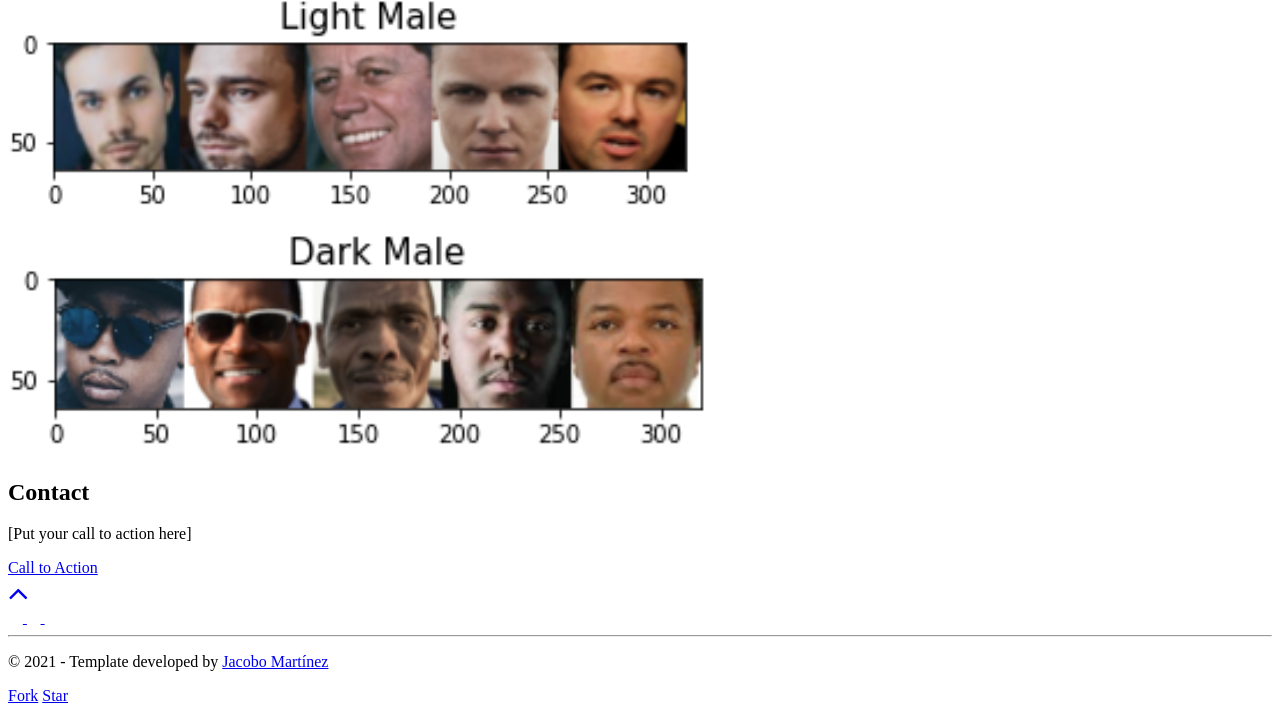
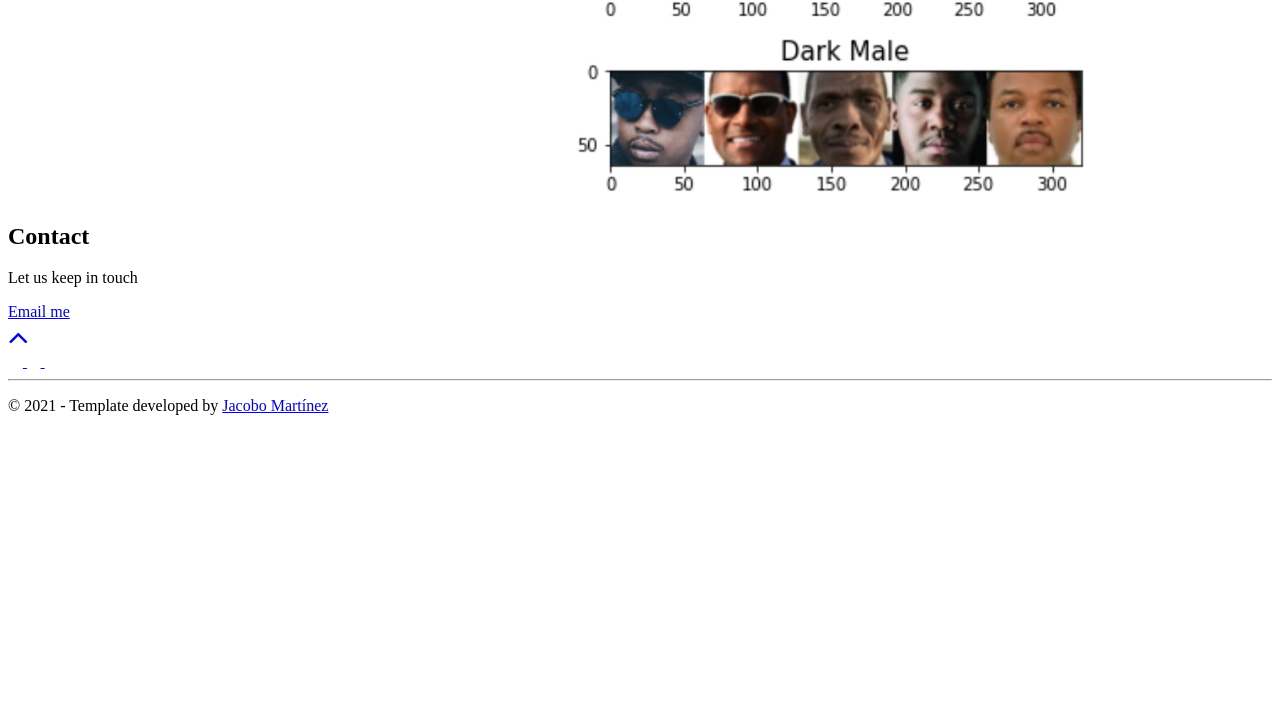
Before and after one commit to AyaAhmed01/Aya-Ahmed, a website built with Parcel: page src/index.html in a window 1280 px wide. Shown: the part 1973-2694 px from the top of the page. After the commit the page ends 2404 px from the top, so only its background shows below. Built offline with nearby package versions, Linux system fonts and the light colour scheme.

Commit message:
Last changes

```diff
--- a/src/index.html
+++ b/src/index.html
@@ -58,7 +58,7 @@
         <div class="row about-wrapper">
           <div class="col-md-6 col-sm-12">
             <div class="about-wrapper__image load-hidden">
-              <img alt="Profile Image" class="img-fluid rounded shadow-lg" height="auto" width="300px" src="../dist/2.jpg">
+              <img alt="Profile Image" class="img-fluid rounded shadow-lg" height="auto" width="300px" src="../dist/4.jpg">
             </div>
           </div>
           <div class="col-md-6 col-sm-12">
@@ -154,7 +154,7 @@
               <div class="project-wrapper__image load-hidden">
                 <a rel="noreferrer" href="#!" target="_blank">
                   <div data-tilt="" data-tilt-max="4" data-tilt-glare="true" data-tilt-max-glare="0.5" class="thumbnail rounded js-tilt">
-                    <img alt="Project Image" class="img-fluid" src="../dist/debiasing_2.png">
+                    <img alt="Project Image" class="img-fluid" src="../dist/debiasing_all.png">
                   </div>
                 </a>
               </div>
@@ -172,8 +172,8 @@
       <div class="container">
         <h2 class="section-title">Contact</h2>
         <div class="contact-wrapper load-hidden">
-          <p class="contact-wrapper__text">[Put your call to action here]</p>
-          <a rel="noreferrer" target="_blank" class="cta-btn cta-btn--resume" href="mailto:example@email.com">Call to Action</a>
+          <p class="contact-wrapper__text">Let us keep in touch</p>
+          <a rel="noreferrer" target="_blank" class="cta-btn cta-btn--resume" href="mailto:Aya.Ahmed01@eng-st.cu.edu.eg">Email me</a>
         </div>
       </div>
     </section>
@@ -189,10 +189,10 @@
           <a rel="noreferrer" href="#!" target="_blank">
             <i class="fa fa-twitter fa-inverse"></i>
           </a>
-          <a rel="noreferrer" href="#!" target="_blank">
+          <a rel="noreferrer" href="https://www.linkedin.com/in/eng-aya-ahmed" target="_blank">
             <i class="fa fa-linkedin fa-inverse"></i>
           </a>
-          <a rel="noreferrer" href="#!" target="_blank">
+          <a rel="noreferrer" href="https://github.com/AyaAhmed01" target="_blank">
             <i class="fa fa-github fa-inverse"></i>
           </a>
         </div>
@@ -205,11 +205,6 @@
           <a rel="noreferrer" href="https://github.com/cobiwave" target="_blank">Jacobo Martínez</a>
         </p>
 
-        <!-- TO DO: remove this entire paragraph once you finish your portfolio -->
-        <p class="mt-3 pt-3">
-          <a rel="noreferrer" class="github-button" href="https://github.com/cobiwave/simplefolio/fork" data-icon="octicon-repo-forked" data-size="large" data-show-count="true" aria-label="Fork ntkme/github-buttons on GitHub">Fork</a>
-          <a rel="noreferrer" class="github-button" href="https://github.com/cobiwave/simplefolio" data-icon="octicon-star" data-size="large" data-show-count="true" aria-label="Star cobiwave/simplefolio on GitHub">Star</a>
-        </p>
       </div>
     </footer>
     <!-- /END Footer Section -->
```
Also changed, not shown: dist/2.fc78cbf4.jpg (deleted), dist/4.408c219a.jpg (added), dist/4.e339f689.jpg (added), dist/d_21.png (deleted), dist/d_22.png (deleted), dist/d_23.png (deleted), dist/debiasing_2.813ff40f.png (deleted), dist/debiasing_all.3f4f1e84.png (added), dist/debiasing_all.edf2b994.png (added), dist/debiasing_all.png (added), dist/favicon.2a2e97fc.73ae862a.png (added), dist/index.html, dist/profile.6ee28169.jpg (deleted), dist/project.f500882b.jpg (deleted), 6 other files.
